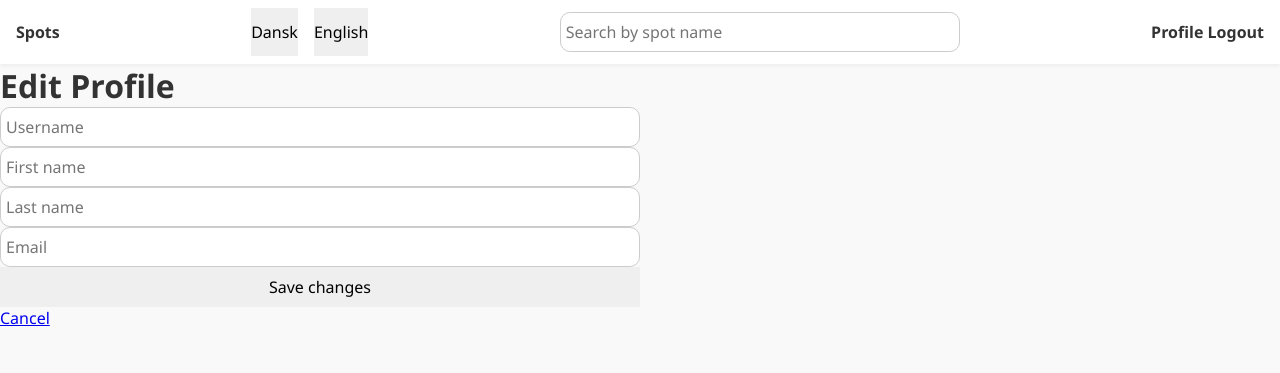
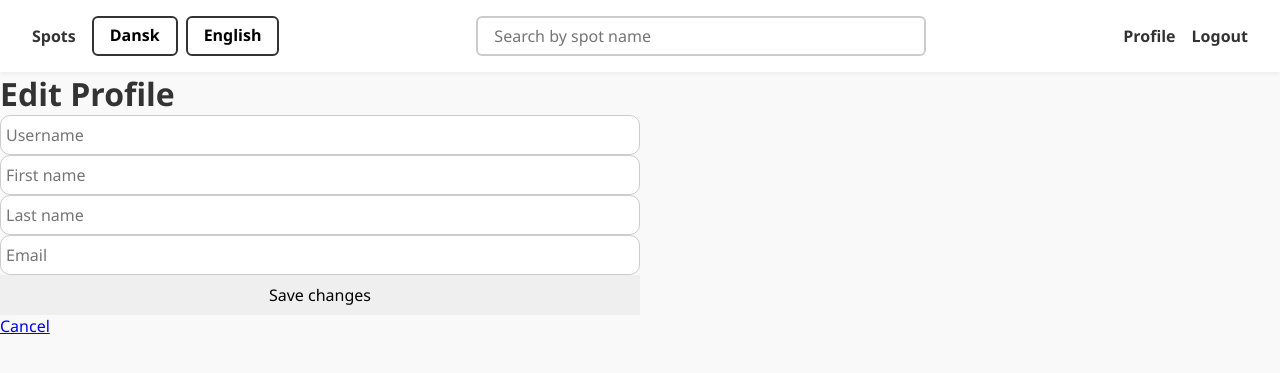
Before and after one commit to August36/web_final, a Flask app: page /profile/edit in a window 1280 px wide. Shown: the top 373 px of the page. Run offline with Flask 3, Linux system fonts and the light colour scheme; the visitor is signed in with stand-in values (Sample User, id 1).

Commit message:
Nav styled and responsive

```diff
--- a/static/app.css
+++ b/static/app.css
@@ -35,45 +35,9 @@ form button {
   margin-left: auto;
 }
 
-#toast_container {
-  position: fixed;
-  top: 1rem;
-  left: 0;
-  display: flex;
-  flex-direction: column;
-  width: 100%;
-  pointer-events: none;
-  z-index: 10;
-}
-
-.toast {
-  margin: auto;
-  padding: 1rem 3rem;
-  color: white;
-}
-
 
 .hidden {
   display: none !important;
-}
-
-nav {
-  display: flex;
-  align-items: center;
-  gap: 1rem;
-  justify-content: space-between;
-  height: 4rem;
-  padding: 0 1rem;
-  background-color: #ffffff;
-  box-shadow: 0 2px 4px rgba(0, 0, 0, 0.05);
-}
-nav a {
-  text-decoration: none;
-  font-weight: bold;
-  color: #333;
-}
-nav a:last-child {
-  margin-left: auto;
 }
 
 input {
@@ -173,16 +103,6 @@ input {
   100% {
     opacity: 0;
   }
-}
-
-#lang-switch-container{
-  display: flex;
-  gap: 1rem;
-}
-
-.lang-switch{
-  cursor: pointer;
-
 }
 
 /* INDEX-SPECIFIKT */
--- /dev/null
+++ b/static/nav.css
@@ -0,0 +1,191 @@
+nav {
+  background-color: #fff;
+  box-shadow: 0 2px 4px rgba(0, 0, 0, 0.05);
+  padding: 1rem 2rem;
+  display: flex;
+  flex-direction: column;
+  gap: 1rem;
+}
+
+#nav-top {
+  display: flex;
+  justify-content: space-between;
+  align-items: center;
+  flex-wrap: wrap;
+  gap: 1rem;
+}
+
+#left_nav {
+  display: flex;
+  align-items: center;
+  gap: 1rem;
+  flex-wrap: wrap;
+}
+
+#left_nav button {
+  background-color: transparent;
+  border: 2px solid #333;
+  padding: 0.5rem 1rem;
+  border-radius: 6px;
+  font-weight: 600;
+  font-size: 1rem;
+  line-height: 1.2;
+  cursor: pointer;
+  display: inline-flex;
+  align-items: center;
+  justify-content: center;
+  height: auto;
+  box-sizing: border-box;
+}
+
+#left_nav button:hover {
+  background-color: #333;
+  color: #fff;
+}
+
+#lang-switch-container {
+  display: flex;
+  gap: 0.5rem;
+  justify-content: center;
+}
+
+.lang-switch {
+  background-color: transparent;
+  border: 2px solid #333;
+  padding: 0.3rem 0.8rem;
+  border-radius: 6px;
+  font-weight: 600;
+  cursor: pointer;
+  transition: background-color 0.2s ease;
+  width: auto;
+  min-width: 5rem;
+}
+
+#user-links {
+  display: flex;
+  gap: 1rem;
+  flex-wrap: wrap;
+  justify-content: center;
+}
+
+.nav-link {
+  text-decoration: none;
+  color: #333;
+  font-weight: 600;
+  transition: color 0.2s ease;
+}
+
+.nav-link:hover {
+  color: #0077cc;
+}
+
+#search_container {
+  flex: 1;
+  display: flex;
+  justify-content: center;
+  max-width: 500px;
+  position: relative;
+  width: 100%;
+}
+
+#search_container input {
+  width: 100%;
+  padding: 0.5rem 1rem;
+  border: 2px solid #ccc;
+  border-radius: 6px;
+  font-size: 1rem;
+}
+
+#search_results {
+  position: absolute;
+  top: 2.3rem;
+  width: 100%;
+  background: white;
+  border: 1px solid black;
+  display: flex;
+  flex-direction: column;
+  z-index: 1000;
+  box-sizing: border-box;
+  left: 0;
+  right: 0;
+  margin: 0 auto;
+}
+
+#search_results div {
+  display: flex;
+  align-items: center;
+  padding: 0.5rem;
+}
+
+#search_results img {
+  width: 3rem;
+  height: 3rem;
+  margin-right: 1rem;
+  border-radius: 100%;
+}
+
+.search-wrapper {
+  width: 90%;
+  max-width: 500px;
+  position: relative;
+  margin: 0 auto;
+}
+
+.search-result {
+  pointer-events: auto;
+  cursor: pointer;
+}
+
+.search-result * {
+  pointer-events: none;
+}
+
+@media (max-width: 768px) {
+  #nav-top {
+    flex-direction: column;
+    align-items: center;
+    gap: 0.8rem;
+  }
+
+  #left_nav {
+    flex-direction: column;
+    align-items: center;
+    gap: 0.8rem;
+  }
+
+  #lang-switch-container,
+  #user-links {
+    display: flex;
+    gap: 1rem;
+    justify-content: center;
+    flex-wrap: wrap;
+  }
+
+  #nav-top > * {
+    margin-bottom: 0;
+  }
+
+  #search_container {
+    order: 3;
+    width: 100%;
+    margin: 0;
+    justify-content: center;
+    padding: 0;
+  }
+
+  .search-wrapper {
+    width: 80%;
+    max-width: 400px;
+    margin: 0 auto;
+  }
+
+  #search_container input {
+    width: 100%;
+  }
+
+  #search_results {
+    left: 0;
+    right: 0;
+    margin: 0 auto;
+  }
+}
--- a/templates/_header.html
+++ b/templates/_header.html
@@ -14,6 +14,7 @@
 
 
     <link rel="stylesheet" href="{{ url_for('static', filename='app.css') }}">
+    <link rel="stylesheet" href="{{ url_for('static', filename='nav.css') }}">
     <title>
         {{ title | default("Skatespots CPH") }}
     </title>
--- a/templates/_nav.html
+++ b/templates/_nav.html
@@ -1,14 +1,15 @@
 <nav>
-    <a href="/{{ lan }}">
-        Spots
-    </a>
-
+  <div id="nav-top">
+    <div id="left_nav">
+      <a href="/{{ lan }}" class="nav-link">Spots</a>
       <div id="lang-switch-container">
         <button class="lang-switch" data-lang="dk">Dansk</button>
         <button class="lang-switch" data-lang="en">English</button>
       </div>
+    </div>
 
     <div id="search_container">
+      <div class="search-wrapper">
           <input
             id="input_search"
             oninput="search()"
@@ -20,20 +21,21 @@
             title="{{ languages[lan~'_nav_search_title'] }}"
             required
           >
-        <div id="search_results" class="hidden">
+          <div id="search_results" class="hidden"></div>
       </div>
     </div>
 
-    <div>
+    <div id="user-links">
       {% if not g.is_session %}
-            <a class="{{ active_signup }}" href="/signup/{{ lan }}">Signup</a>
-            <a class="{{ active_login }}" href="/login/{{ lan }}">Login</a>
+        <a class="nav-link {{ active_signup }}" href="/signup/{{ lan }}">Signup</a>
+        <a class="nav-link {{ active_login }}" href="/login/{{ lan }}">Login</a>
       {% else %}
         {% if g.is_session and session['user']['user_is_admin'] == 1 %}
-                <a href="/admin/{{ lan }}">Admin</a>
+          <a class="nav-link" href="/admin/{{ lan }}">Admin</a>
         {% endif %}
-            <a href="/profile/{{ lan }}">Profile</a>
-            <a class="{{ active_login }}" href="/logout/{{ lan }}">Logout</a>
+        <a class="nav-link" href="/profile/{{ lan }}">Profile</a>
+        <a class="nav-link {{ active_login }}" href="/logout/{{ lan }}">Logout</a>
       {% endif %}
     </div>
+  </div>
 </nav>
```
Also changed, not shown: other parts of static/app.css (+0 -34 lines). Lines whose indentation alone changed are shown as unchanged.
